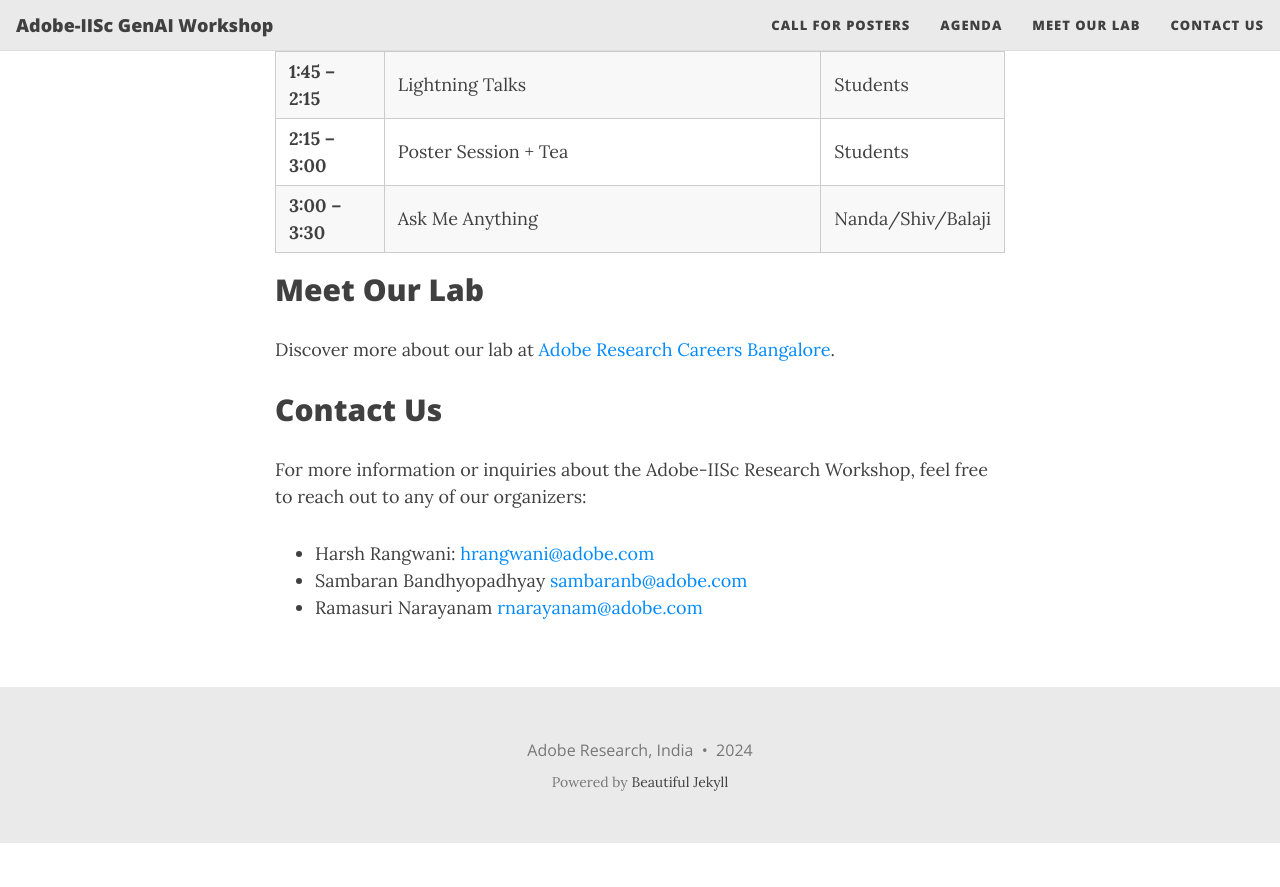
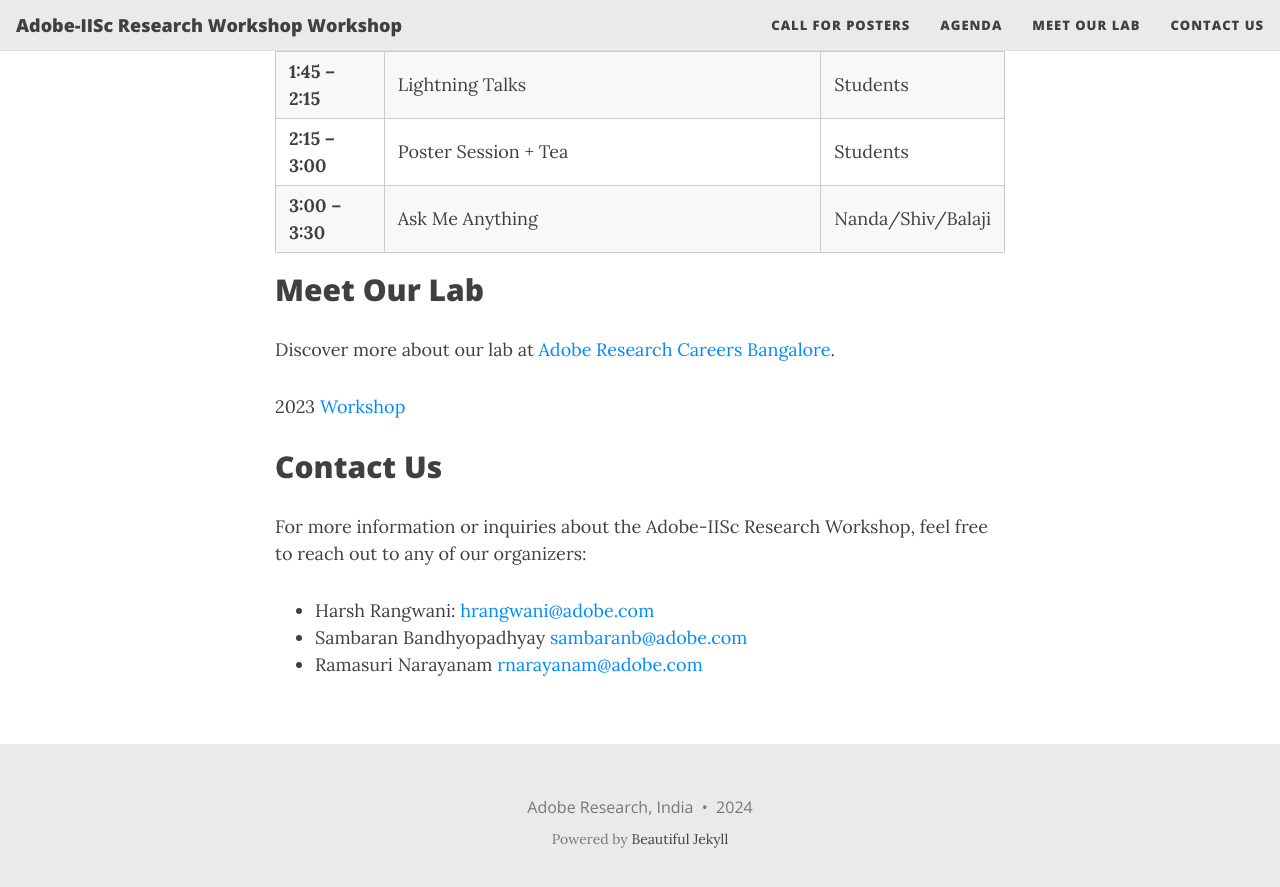
Before and after one commit to adobe-iisc-workshop/adobe-disc-workshop.github.io, a Jekyll site: the page built from index.md, in a window 1280 px wide and 900 px high, scrolled down 2744 px. Shown: the top 887 px of the window. Built offline with Jekyll 4.4.1, drawn with Linux system fonts in a browser that asks for light colours; nearby versions of some CDN libraries; before the commit the page ends 3587 px from its top, so only the background shows below that.

Commit message:
Update Title

```diff
--- a/_config.yml
+++ b/_config.yml
@@ -10,7 +10,7 @@
 ############################
 
 # Name of website
-title: Adobe-IISc GenAI Workshop
+title: Adobe-IISc Research Workshop Workshop
 
 # Your name to show in the footer
 author: Adobe Research, India
--- a/index.md
+++ b/index.md
@@ -79,6 +79,8 @@ In case you are a PhD/MTech(Resarch) student who wants to participate in the wor
 ## Meet Our Lab
 Discover more about our lab at [Adobe Research Careers Bangalore](https://research.adobe.com/careers/bangalore/).
 
+2023 [Workshop](https://adobe-genai-workshop.github.io/)
+
 ## Contact Us
 For more information or inquiries about the Adobe-IISc Research Workshop, feel free to reach out to any of our organizers:
 
```
